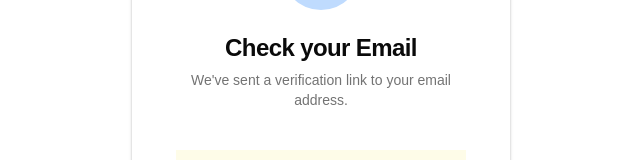
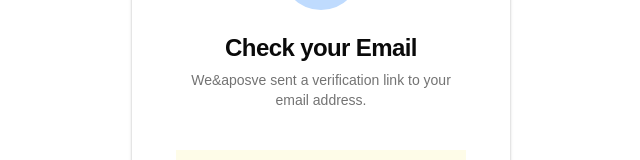
Before and after one commit to CHIRAG-DAMANI-08/PaylioBusiness, a Next.js app: page /verify in a window 1280 px wide. Shown: the part 304-464 px from the top of the page, without its empty margins (319-959 px from the left). Built offline with nearby package versions, Linux system fonts and the light colour scheme.

Commit message:
post install

```diff
--- a/app/verify/page.tsx
+++ b/app/verify/page.tsx
@@ -15,7 +15,7 @@ export default function Verify(){
                         Check your Email
                     </CardTitle>
                     <CardDescription>
-                        We've sent a verification link to your email address.
+                        We&aposve sent a verification link to your email address.
                     </CardDescription>
                 </CardHeader>
                 <CardContent>
--- a/package.json
+++ b/package.json
@@ -6,7 +6,8 @@
     "dev": "next dev --turbopack",
     "build": "next build",
     "start": "next start",
-    "lint": "next lint"
+    "lint": "next lint",
+    "postinstall": "prisma generate"
   },
   "dependencies": {
     "@auth/prisma-adapter": "^2.7.4",
```
